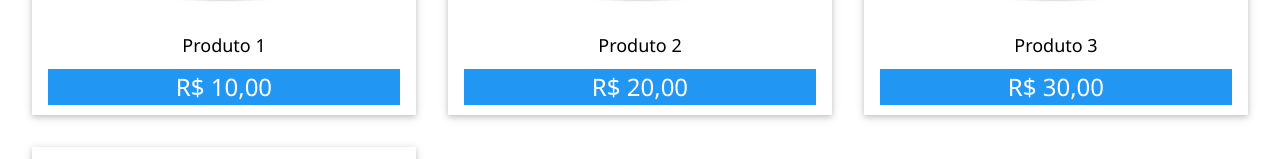
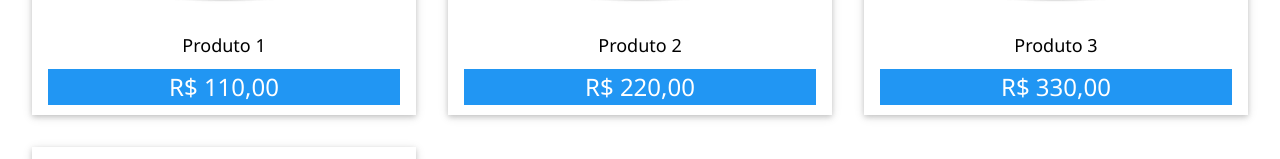
Before and after one commit to ThiagoNPuppo/fullstack-app-sutelles-react, a React (Vite) app: page / in a window 1280 px wide. Shown: the part 580-739 px from the top of the page. Built offline with nearby package versions, Linux system fonts and the light colour scheme; data requests are answered from the project's data file.

Commit message:
ListCardProdutos acessando a API (JSON-Server)

```diff
--- /dev/null
+++ b/db.json
@@ -0,0 +1,24 @@
+{
+    "produtos": [
+        {
+            "id": 1,
+            "nome": "Produto 1",
+            "preco": 110
+        },
+        {
+            "id": 2,
+            "nome": "Produto 2",
+            "preco": 220
+        },
+        {
+            "id": 3,
+            "nome": "Produto 3",
+            "preco": 330
+        },
+        {
+            "id": 4,
+            "nome": "Produto 4",
+            "preco": 440
+        }
+    ]
+}
--- a/package.json
+++ b/package.json
@@ -10,6 +10,7 @@
     "preview": "vite preview"
   },
   "dependencies": {
+    "axios": "^1.7.2",
     "react": "^18.3.1",
     "react-dom": "^18.3.1"
   },
--- a/src/components/ListCardProdutos.jsx
+++ b/src/components/ListCardProdutos.jsx
@@ -1,8 +1,17 @@
-import listaProdutos from "../data/Produtos.json"
+import { useEffect } from "react";
+import { useState } from "react"
 import CardProduto from "./CardProduto"
+import produtoService from '../service/ProdutoService'
 
 
 export default function ListCardProdutos() {
+    const [listaProdutos, setListaProdutos] = useState([]);
+
+    useEffect(() => {
+        produtoService.listaProdutos()
+            .then((produtos) => setListaProdutos(produtos));
+    }, [])
+
     return (
         listaProdutos.map(prod =>
             <CardProduto key={prod.id} produto={prod} />
--- /dev/null
+++ b/src/service/ProdutoService.js
@@ -0,0 +1,11 @@
+import axios from "axios";
+
+const BASE_URL = "http://localhost:3000/produtos"
+async function listaProdutos() {
+    const response = await axios.get(BASE_URL);
+    return response.data;
+}
+
+export default {
+    listaProdutos
+}
```
Also changed, not shown: 1 other file (tests, documents, lock files or other folders).
